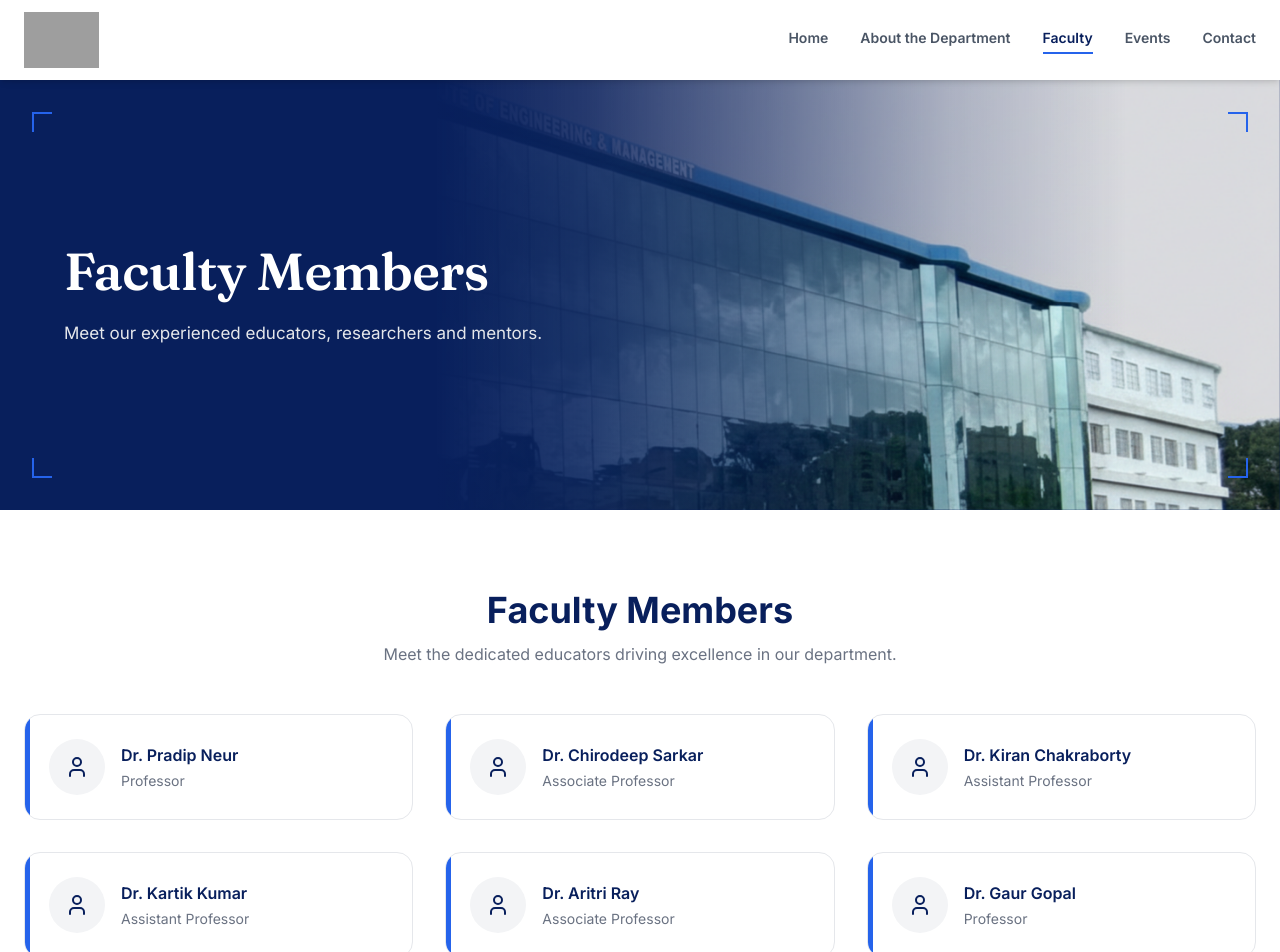
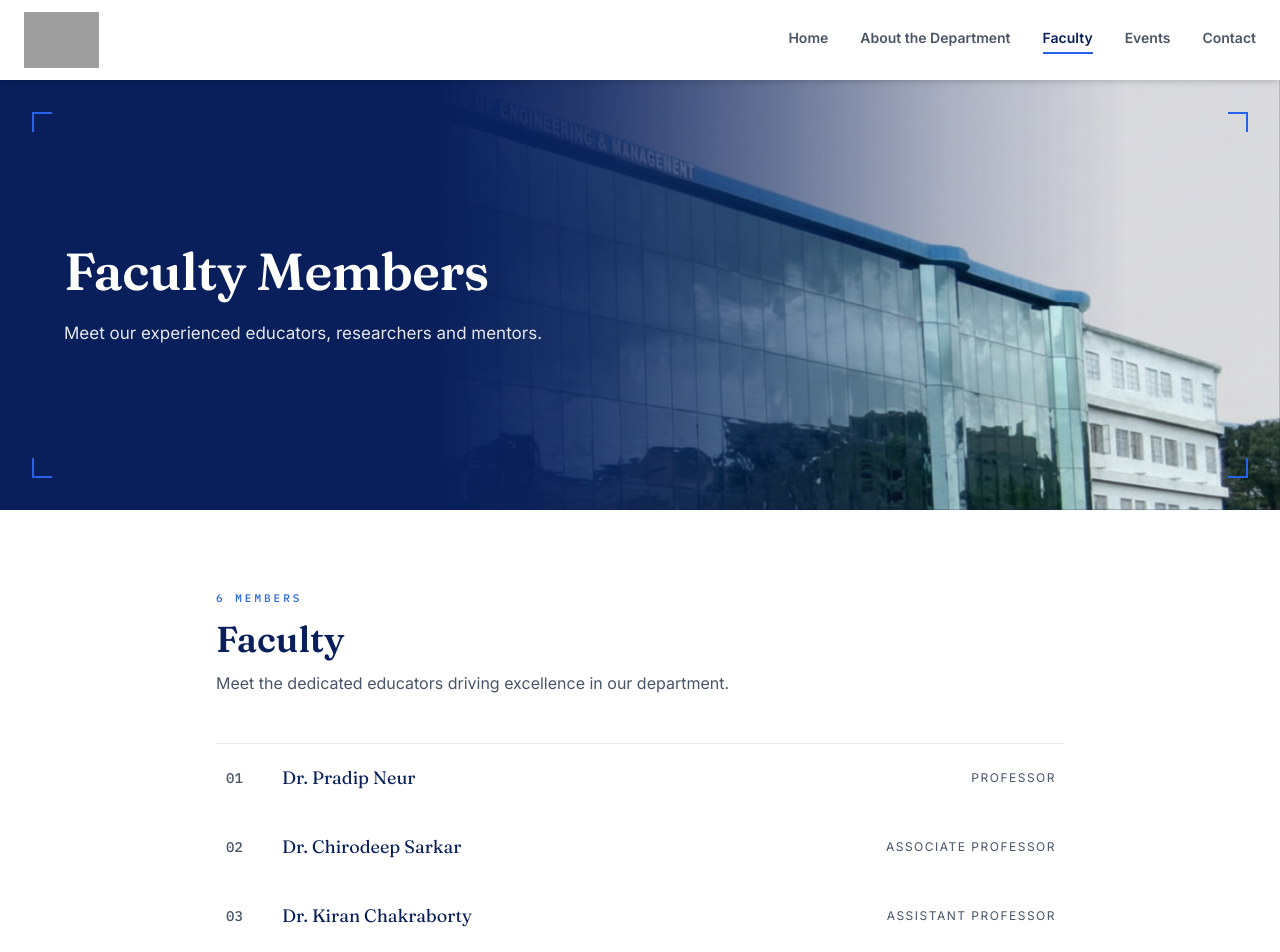
Before and after one commit to khushisoumya/iem-cst-csit-cs-nw, a React (Vite) app: page /faculty in a window 1280 px wide. Shown: the top 952 px of the page. Built offline with nearby package versions, Linux system fonts and the light colour scheme; grey boxes are pictures that could not be loaded.

Commit message:
Redesign Faculty as a structured directory list, remove fake-avatar cards

```diff
--- a/src/components/faculty/FacultyCard.jsx
+++ /dev/null
@@ -1,27 +0,0 @@
-import { User } from "lucide-react";
-
-function FacultyCard({ name, designation }) {
-  return (
-    <div className="group premium-card p-6 flex gap-4 items-center">
-
-      <div className="h-14 w-14 rounded-full bg-gray-100 flex items-center justify-center transition-all duration-500 group-hover:bg-white">
-        <User
-          className="text-[#081F5C] transition-all duration-500 group-hover:scale-110"
-        />
-      </div>
-
-      <div>
-        <h3 className="font-semibold text-[#081F5C]">
-          {name}
-        </h3>
-
-        <p className="text-sm text-gray-500 mt-1">
-          {designation}
-        </p>
-      </div>
-
-    </div>
-  );
-}
-
-export default FacultyCard;
--- a/src/components/faculty/FacultyGrid.jsx
+++ b/src/components/faculty/FacultyGrid.jsx
@@ -1,34 +1,40 @@
-import FacultyCard from "./FacultyCard";
 import faculty from "../../data/faculty";
 
 function FacultyGrid() {
   return (
     <section className="py-20 bg-white">
-      <div className="max-w-7xl mx-auto px-6">
-
-        <div className="text-center mb-12">
-          <h2 className="text-4xl font-bold text-[#081F5C]">
-            Faculty Members
+      <div className="max-w-4xl mx-auto px-6">
+        <div className="mb-12">
+          <p className="font-mono uppercase tracking-[3px] text-[11px] text-signal mb-3">
+            {faculty.length} Members
+          </p>
+          <h2 className="font-display text-4xl font-semibold text-ink">
+            Faculty
           </h2>
-
-          <p className="mt-3 text-gray-500">
-            Meet the dedicated educators driving excellence in our department.
+          <p className="mt-3 text-body font-sans">
+            Meet the dedicated educators driving excellence in our
+            department.
           </p>
         </div>
 
-        <div className="grid md:grid-cols-2 lg:grid-cols-3 gap-8">
-          {/* {faculty.map((item) => (
-            <FacultyCard key={item.name} {...item} />
-          ))} */}
-
+        <ol className="divide-y divide-line border-t border-b border-line">
           {faculty.map((item, index) => (
-    <FacultyCard
-        key={`${item.name}-${index}`}
-        {...item}
-    />
-))}
-        </div>
-
+            <li
+              key={`${item.name}-${index}`}
+              className="group flex flex-col sm:flex-row sm:items-center gap-1 sm:gap-6 py-5 px-2 hover:pl-4 transition-all duration-300 border-l-2 border-transparent hover:border-signal"
+            >
+              <span className="font-mono text-sm text-body w-8 flex-shrink-0">
+                {String(index + 1).padStart(2, "0")}
+              </span>
+              <span className="font-display text-lg text-ink flex-1">
+                {item.name}
+              </span>
+              <span className="font-sans text-xs uppercase tracking-[1.5px] text-body">
+                {item.designation}
+              </span>
+            </li>
+          ))}
+        </ol>
       </div>
     </section>
   );
```
